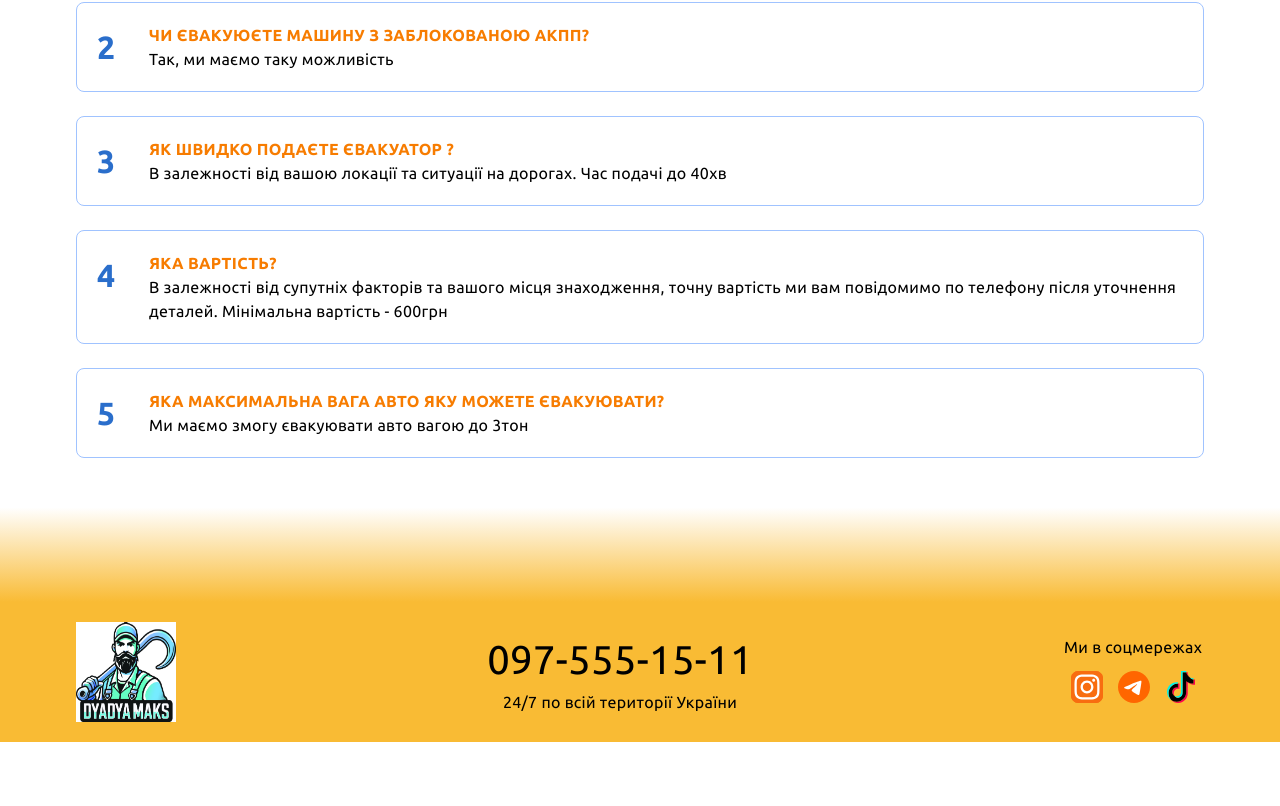
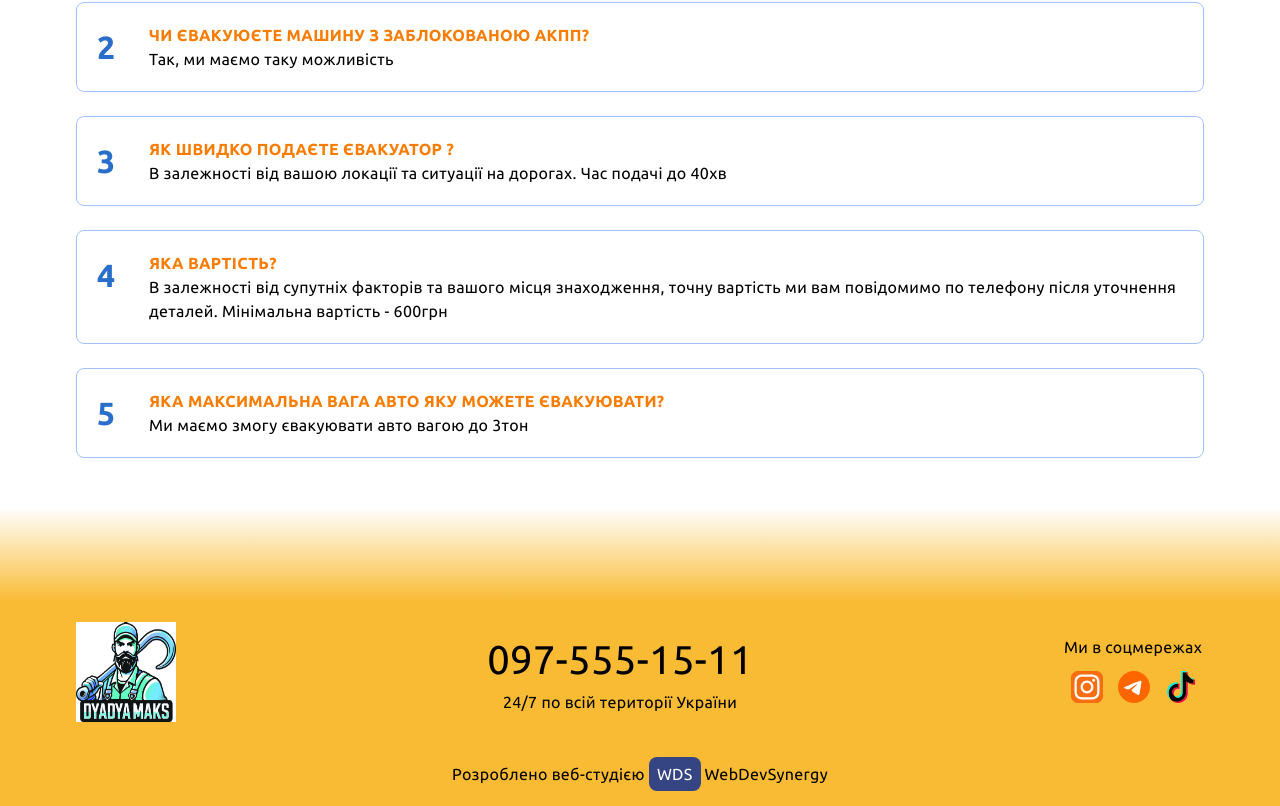
Before and after one commit to WebDevSynergy/car-tow-service, a website built with Vite: page index.html in a window 1280 px wide. Shown: the part 1750-2556 px from the top of the page. Before the commit the page ends 2492 px from the top, so only its background shows below. Built offline with nearby package versions, Linux system fonts and the light colour scheme; no server answers.

Commit message:
add handle 404 and wds logo

```diff
--- a/src/partials/footer.html
+++ b/src/partials/footer.html
@@ -42,7 +42,17 @@
                     </li>
                 </ul>
             </div>
+        </div>
 
+        <div class="footer-bottom">
+            <p>
+                <a class="wds-link" href="https://www.webdevsynergy.com.ua/uk" target="_blank"
+                    rel="noopener noreferrer">
+                    <span class="wds-text">Розроблено веб-студією</span>
+                    <span class="wds-logo">WDS</span>
+                    <span class="wds-text">WebDevSynergy</span>
+                </a>
+            </p>
         </div>
     </div>
-    </header>
+</footer>
--- a/src/sass/layout/_page-footer.scss
+++ b/src/sass/layout/_page-footer.scss
@@ -25,3 +25,35 @@
         font-size: 20px;
     }
 }
+
+.footer-bottom {
+    margin: 20px;
+
+    text-align: center;
+}
+
+.wds-link {
+    transition: color var(--animation);
+}
+
+.wds-link:hover,
+.wds-link:focus {
+    color: darkblue;
+
+    .wds-text {
+        text-decoration: underline;
+    }
+
+    .wds-logo {
+        color: #fff;
+        text-decoration: none;
+    }
+}
+
+.wds-logo {
+    padding: 8px;
+    border-radius: 8px;
+    background-color: #354483;
+    color: #fff;
+
+}
```
Also changed, not shown: vercel.json (added).
